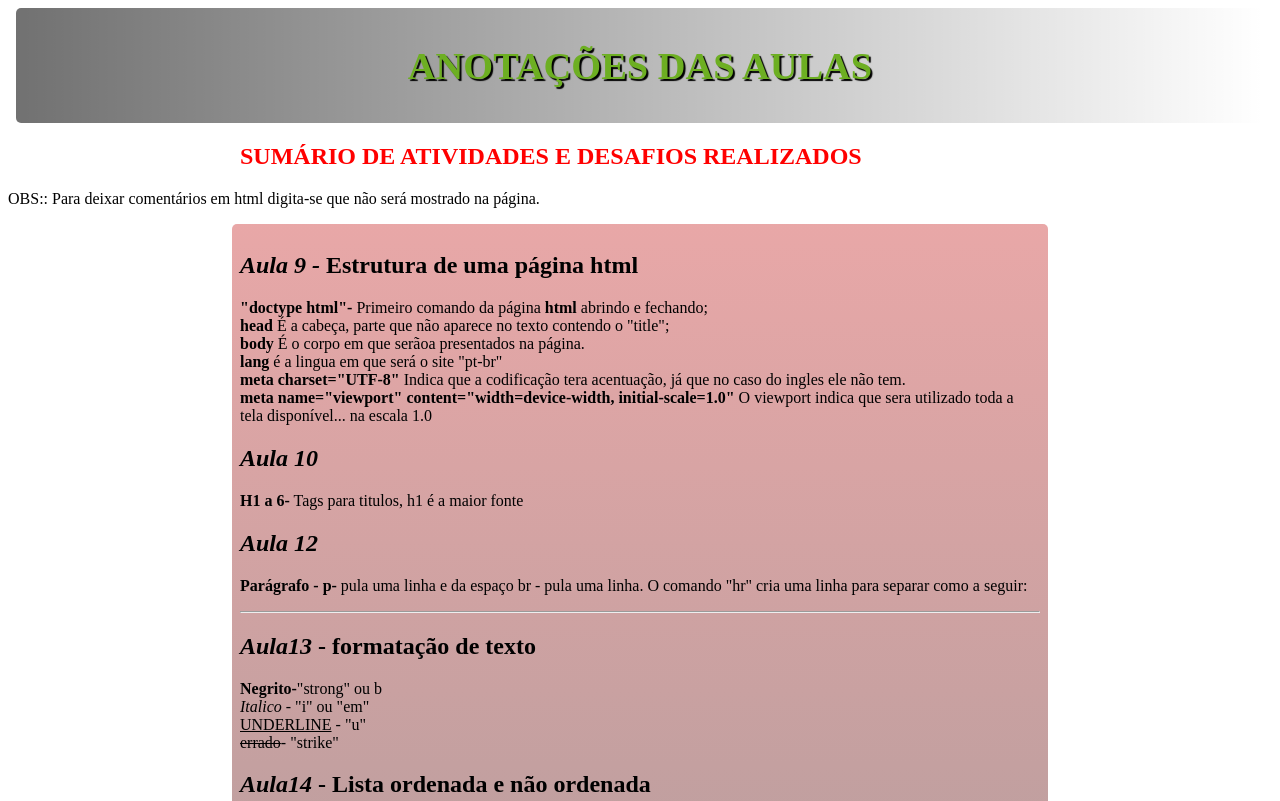
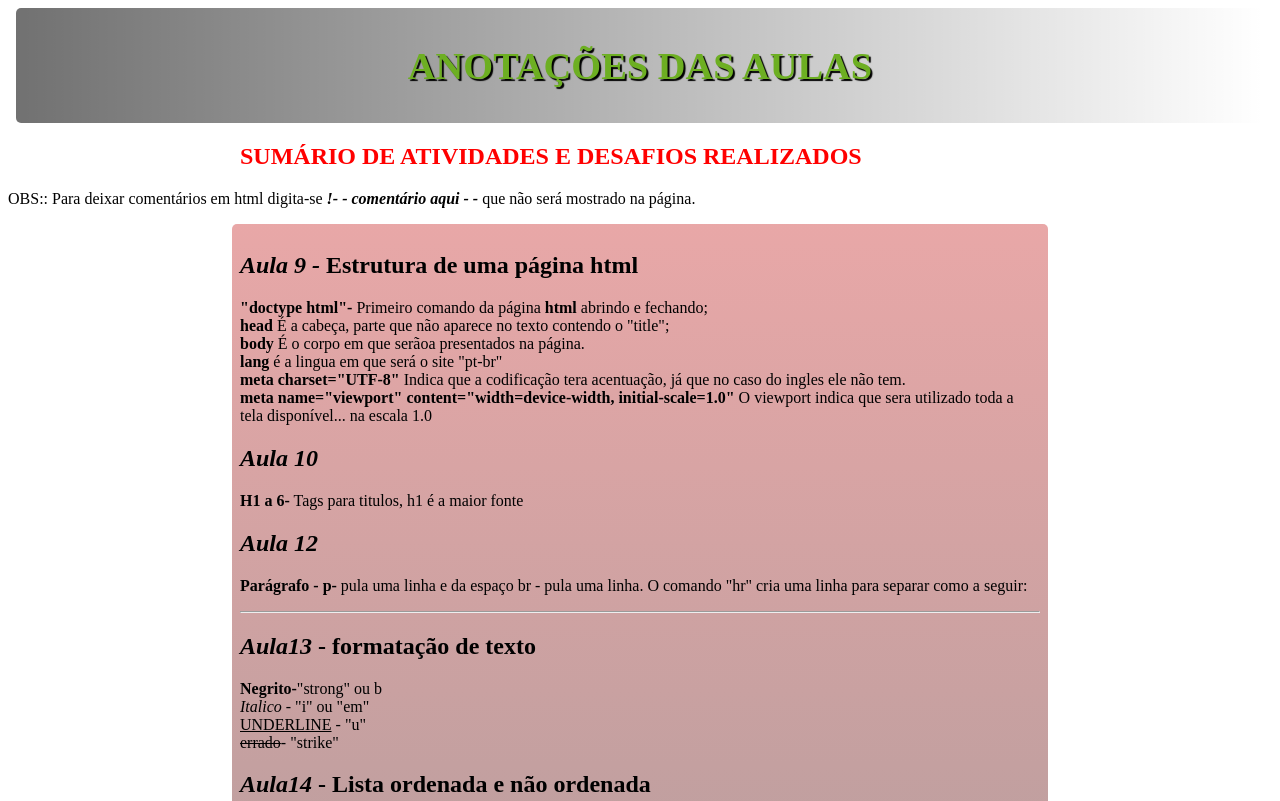
Before and after one commit to ProgCaetano/html-css, a plain HTML site: page anotacoes/anotacoes.html in a window 1280 px wide. Shown: the top 801 px of the page. Drawn offline with Linux system fonts and the light colour scheme.

Commit message:
anotações

```diff
--- a/anotacoes/anotacoes.html
+++ b/anotacoes/anotacoes.html
@@ -21,7 +21,7 @@
 		</h2></a>
 </nav>
 	<p>
-		OBS:: Para deixar comentários em html digita-se <underline><strong> <em><!-- comentário aqui -->  </em> </strong>   que não será mostrado na página.
+		OBS:: Para deixar comentários em html digita-se <underline><strong> <em>!- - comentário aqui - -  </em> </strong>   que não será mostrado na página.
 
 
 <main>
```
